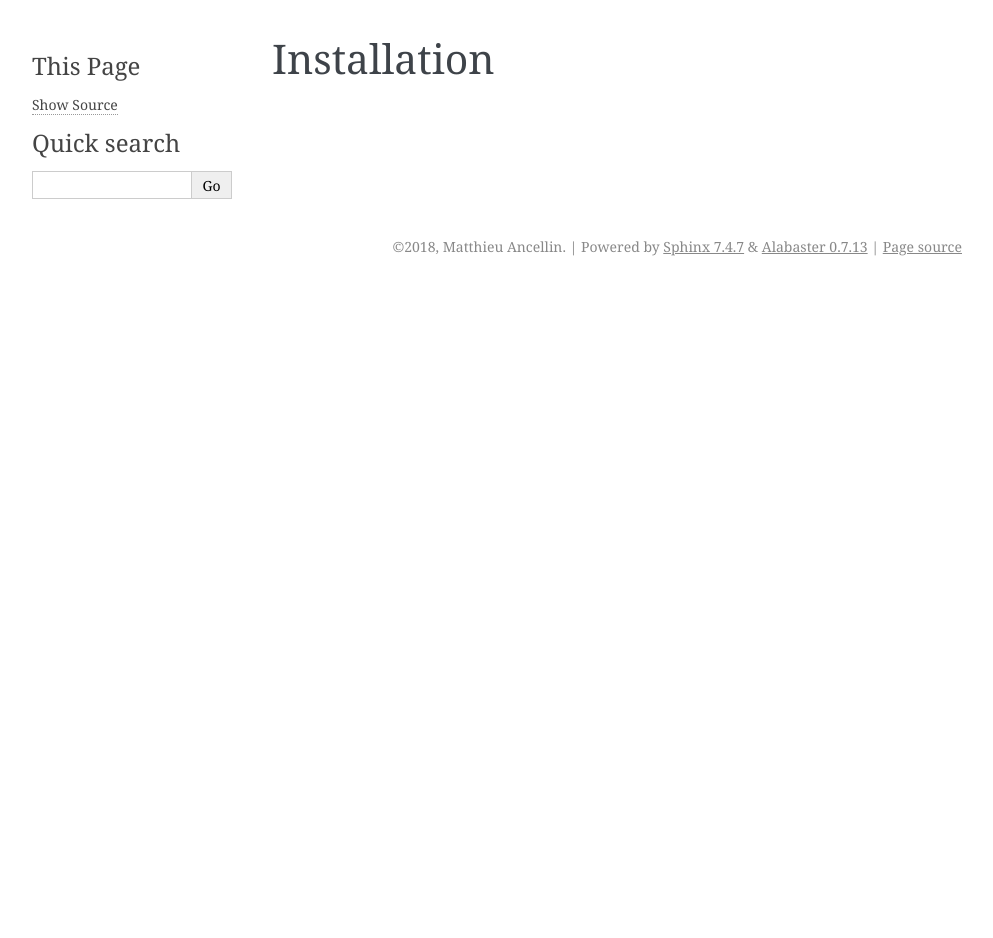
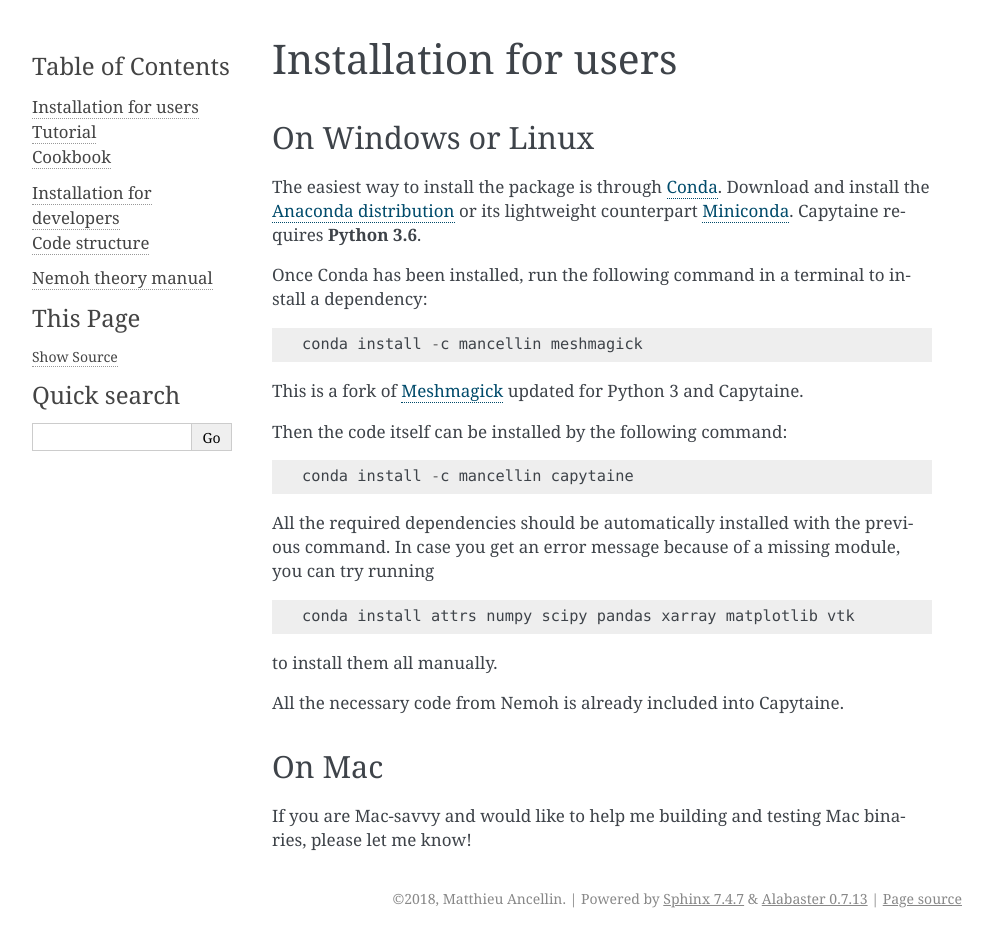
Before and after one commit to capytaine/capytaine, a Sphinx documentation site: the page built from docs/user_manual/installation.rst, in a window 1280 px wide. Shown: the whole page, without its empty margins (148-1141 px from the left). Built offline with Sphinx 7.4.7, drawn with Linux system fonts in a browser that asks for light colours; before the commit the page ends 900 px from its top, so only the background shows below that.

```diff
--- a/docs/conf.py
+++ b/docs/conf.py
@@ -104,6 +104,8 @@ html_static_path = ['_static']
 #
 # html_sidebars = {}
 
+html_sidebars = { '**': ['globaltoc.html', 'relations.html', 'sourcelink.html', 'searchbox.html'] }
+
 
 # -- Options for HTMLHelp output ---------------------------------------------
 
--- a/docs/user_manual/installation.rst
+++ b/docs/user_manual/installation.rst
@@ -1,2 +1,45 @@
-Installation
-============
+Installation for users
+======================
+
+On Windows or Linux
+-------------------
+
+The easiest way to install the package is through Conda_.
+Download and install the `Anaconda distribution`_ or its lightweight counterpart Miniconda_.
+Capytaine requires **Python 3.6**.
+
+.. _Conda: https://conda.io
+.. _`Anaconda distribution`: https://www.anaconda.com/download/
+.. _Miniconda: https://conda.io/miniconda.html
+
+Once Conda has been installed, run the following command in a terminal to install a dependency:
+
+::
+
+    conda install -c mancellin meshmagick
+
+This is a fork of Meshmagick_ updated for Python 3 and Capytaine.
+
+.. _Meshmagick: https://github.com/LHEEA/meshmagick
+
+Then the code itself can be installed by the following command:
+
+::
+
+    conda install -c mancellin capytaine
+
+All the required dependencies should be automatically installed with the previous command.
+In case you get an error message because of a missing module, you can try running
+
+::
+
+    conda install attrs numpy scipy pandas xarray matplotlib vtk
+
+to install them all manually.
+
+All the necessary code from Nemoh is already included into Capytaine.
+
+On Mac
+------
+
+If you are Mac-savvy and would like to help me building and testing Mac binaries, please let me know!
```
Also changed, not shown: docs/developer_manual/code_structure.rst (+30 -1 lines), docs/developer_manual/installation.rst (added, +34 -0 lines), docs/index.rst (+18 -8 lines).
